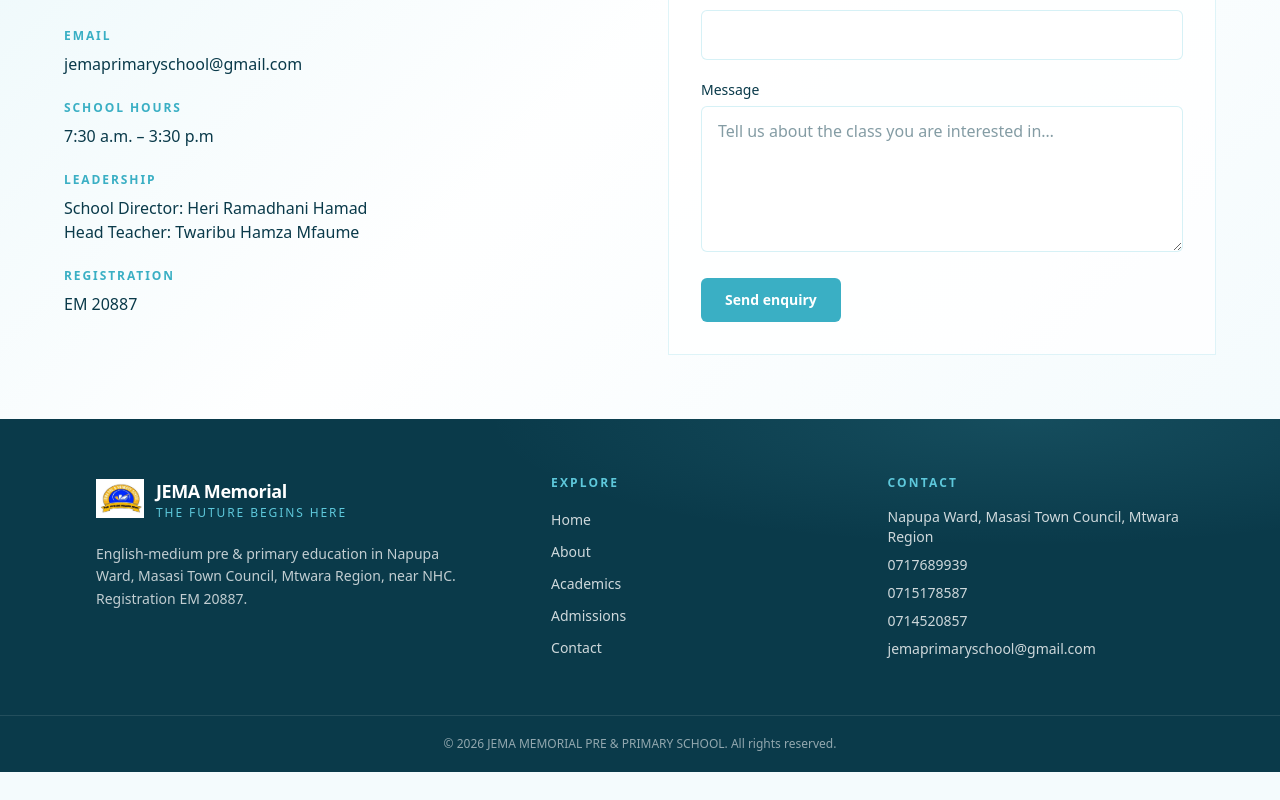
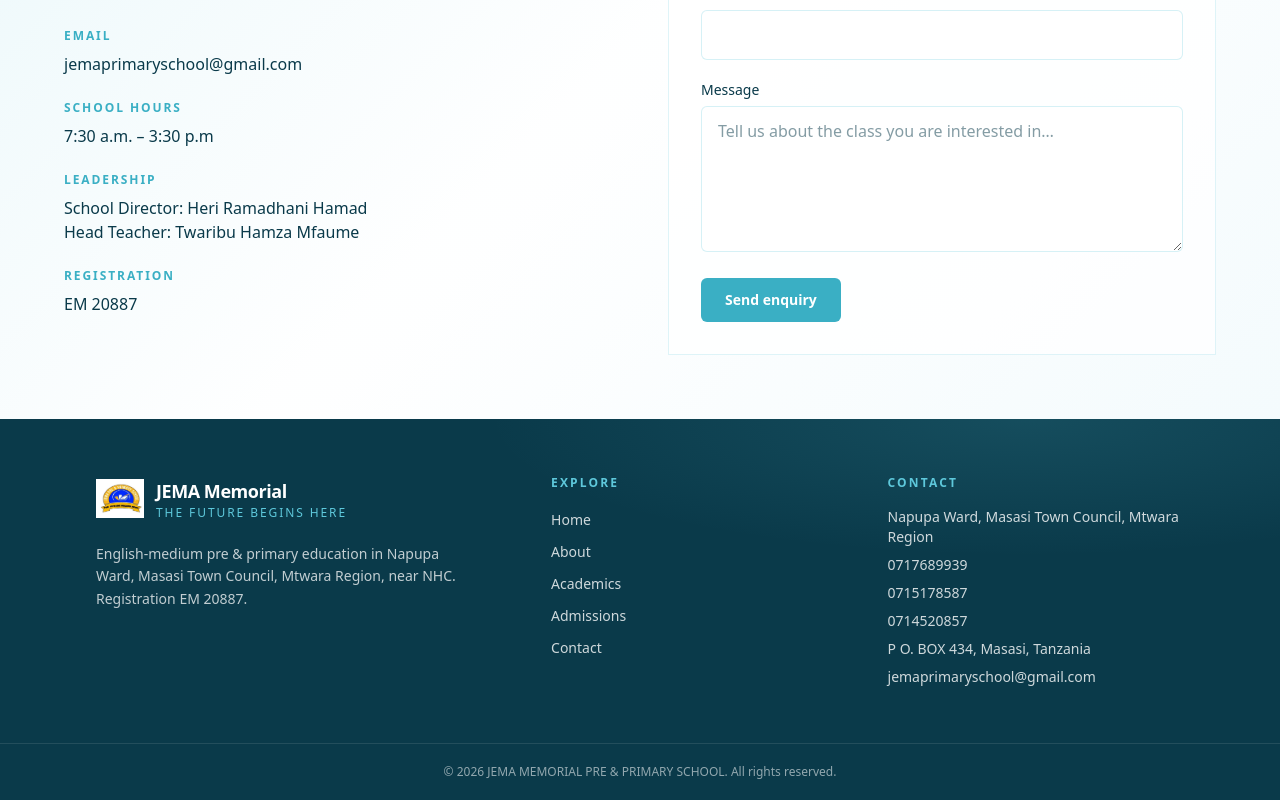
Before and after one commit to Barakael/Jema_Memorial, a Next.js app: page /contact in a window 1280 px wide. Shown: the part 681-1481 px from the top of the page. Before the commit the page ends 1453 px from the top, so only its background shows below. Built offline with nearby package versions, Linux system fonts and the light colour scheme.

Commit message:
Add postal address to footer component for improved contact information.

```diff
--- a/components/Footer.tsx
+++ b/components/Footer.tsx
@@ -69,7 +69,12 @@ export function Footer() {
                 </a>
               </li>
             ))}
+
             <li>
+            P O. BOX 434, Masasi, Tanzania
+            </li>
+            <li>
+
               <a
                 href={`mailto:${school.email}`}
                 className="break-all hover:text-white"
```
